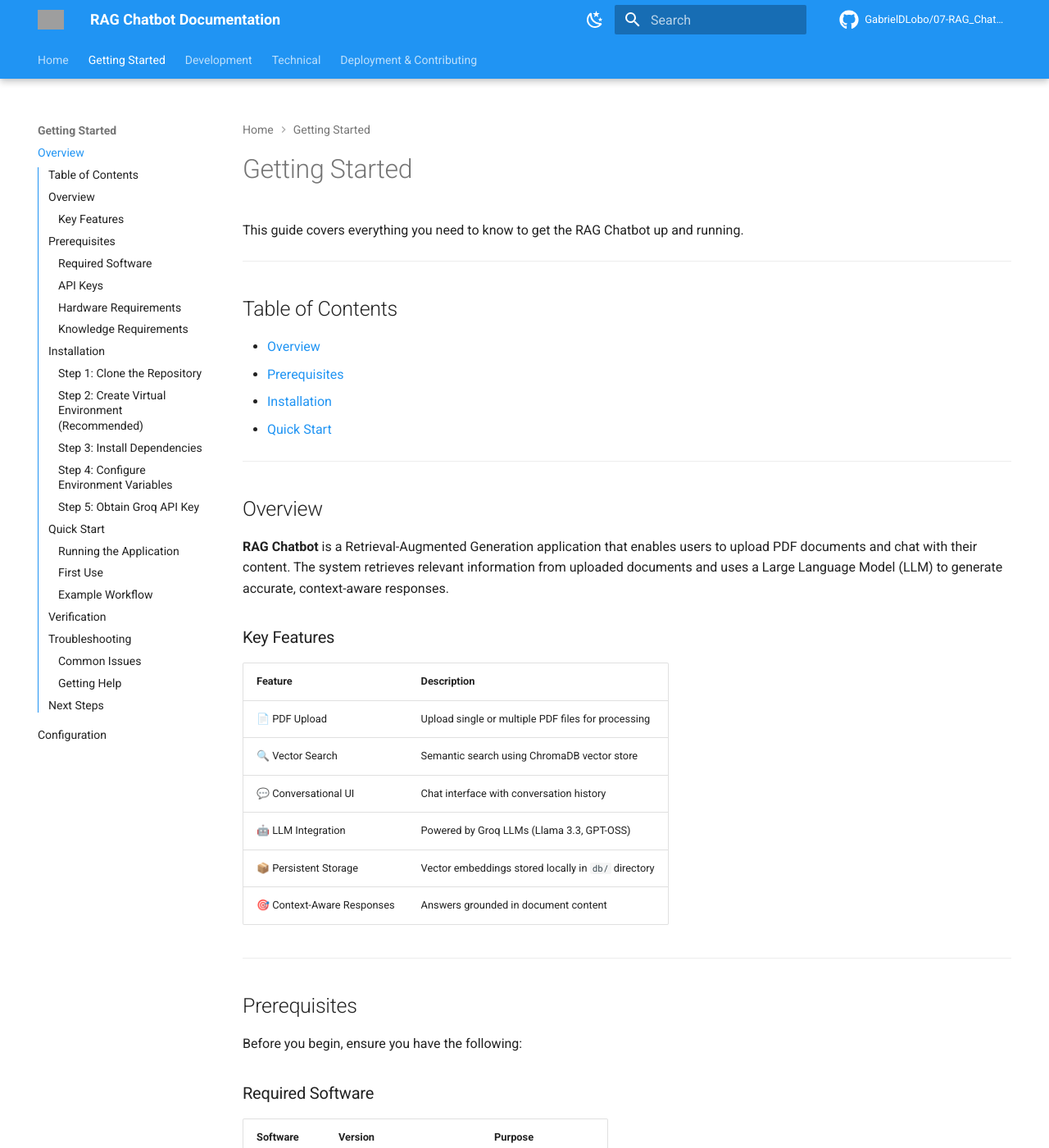
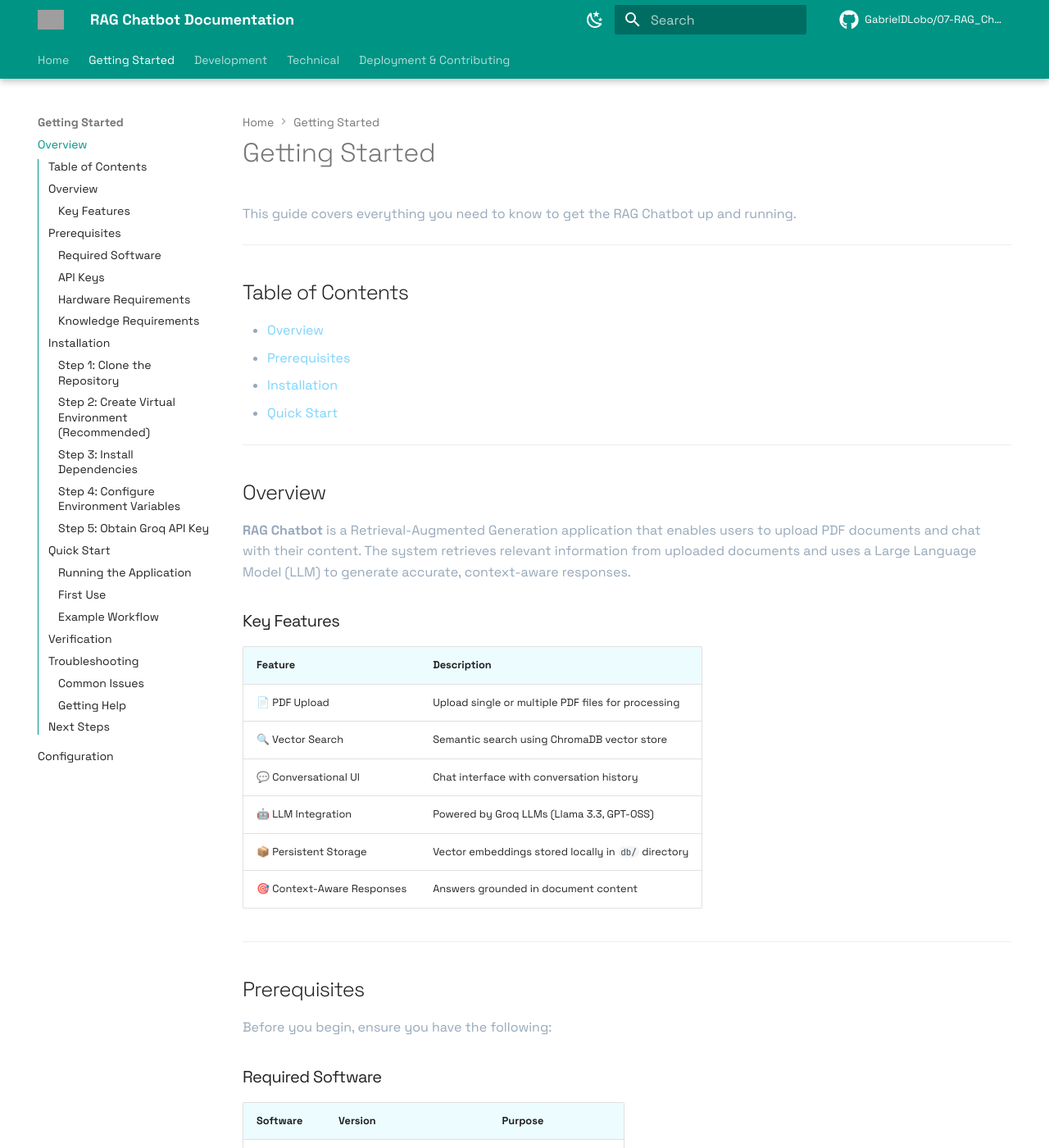
Before and after one commit to GabrielDLobo/07-RAG_Chatbot, an MkDocs documentation site: the page built from docs/getting-started.md, in a window 1280 px wide and 1400 px high. Shown: the whole window at 82% size. Built offline with MkDocs 1.6.1 and Material for MkDocs 9.7.7, drawn with Linux system fonts in a browser that asks for light colours; comment, search, counter and statistics services are not loaded; grey boxes are pictures that could not be loaded.

Commit message:
commit update docs

```diff
--- /dev/null
+++ b/docs/javascripts/extra.js
@@ -0,0 +1,10 @@
+window.addEventListener('DOMContentLoaded', () => {
+  const externalLinks = document.querySelectorAll('a[href^="http"]');
+
+  externalLinks.forEach((link) => {
+    if (!link.hasAttribute('target')) {
+      link.setAttribute('target', '_blank');
+      link.setAttribute('rel', 'noopener noreferrer');
+    }
+  });
+});
--- /dev/null
+++ b/docs/stylesheets/extra.css
@@ -0,0 +1,211 @@
+:root {
+  --rag-bg-start: #06131f;
+  --rag-bg-end: #0f1f2e;
+  --rag-surface: rgba(10, 20, 31, 0.72);
+  --rag-surface-strong: rgba(12, 28, 41, 0.92);
+  --rag-border: rgba(148, 163, 184, 0.18);
+  --rag-accent: #22d3ee;
+  --rag-accent-strong: #34d399;
+  --rag-text: #e5eef7;
+  --rag-muted: #96a8ba;
+}
+
+[data-md-color-scheme="slate"] body,
+[data-md-color-scheme="default"] body {
+  background:
+    radial-gradient(circle at top left, rgba(34, 211, 238, 0.18), transparent 34%),
+    radial-gradient(circle at top right, rgba(52, 211, 153, 0.12), transparent 28%),
+    linear-gradient(160deg, var(--rag-bg-start), var(--rag-bg-end));
+}
+
+.md-main__inner {
+  margin-top: 1rem;
+}
+
+.md-content__inner {
+  padding-top: 0;
+}
+
+.hero-shell {
+  padding: 2rem;
+  margin-bottom: 2rem;
+  border: 1px solid var(--rag-border);
+  border-radius: 1.5rem;
+  background:
+    linear-gradient(135deg, rgba(15, 23, 42, 0.95), rgba(8, 17, 26, 0.88)),
+    radial-gradient(circle at top right, rgba(34, 211, 238, 0.18), transparent 24%);
+  box-shadow: 0 20px 60px rgba(2, 6, 23, 0.28);
+}
+
+.hero-badge {
+  display: inline-flex;
+  align-items: center;
+  gap: 0.5rem;
+  margin-bottom: 1rem;
+  padding: 0.35rem 0.75rem;
+  border-radius: 999px;
+  background: rgba(34, 211, 238, 0.12);
+  color: var(--rag-accent);
+  font-size: 0.78rem;
+  font-weight: 700;
+  letter-spacing: 0.08em;
+  text-transform: uppercase;
+}
+
+.hero-shell h1 {
+  margin: 0;
+  font-size: clamp(2.4rem, 5vw, 4.4rem);
+  line-height: 0.96;
+  letter-spacing: -0.05em;
+}
+
+.hero-lead {
+  max-width: 60rem;
+  margin: 1rem 0 0;
+  color: var(--rag-text);
+  font-size: 1.05rem;
+  line-height: 1.8;
+}
+
+.hero-actions {
+  display: flex;
+  flex-wrap: wrap;
+  gap: 0.75rem;
+  margin-top: 1.5rem;
+}
+
+.hero-actions .md-button {
+  border-radius: 999px;
+  border: 1px solid var(--rag-border);
+  background: rgba(255, 255, 255, 0.03);
+  color: var(--rag-text);
+}
+
+.hero-actions .md-button--primary {
+  background: linear-gradient(135deg, var(--rag-accent), var(--rag-accent-strong));
+  color: #05202a;
+  border-color: transparent;
+}
+
+.hero-metrics,
+.doc-grid,
+.feature-grid {
+  display: grid;
+  gap: 1rem;
+  margin-top: 1.5rem;
+}
+
+.hero-metrics {
+  grid-template-columns: repeat(auto-fit, minmax(180px, 1fr));
+}
+
+.metric-card,
+.feature-card,
+.doc-card {
+  border: 1px solid var(--rag-border);
+  border-radius: 1.15rem;
+  background: var(--rag-surface);
+  backdrop-filter: blur(14px);
+}
+
+.metric-card {
+  padding: 1rem 1.1rem;
+}
+
+.metric-card .metric-label,
+.doc-card-eyebrow {
+  display: inline-flex;
+  align-items: center;
+  margin-bottom: 0.4rem;
+  color: var(--rag-accent);
+  font-size: 0.72rem;
+  font-weight: 700;
+  letter-spacing: 0.12em;
+  text-transform: uppercase;
+}
+
+.metric-card strong,
+.feature-card h3,
+.doc-card h3 {
+  color: var(--rag-text);
+}
+
+.metric-card p,
+.feature-card p,
+.doc-card p,
+.md-typeset p,
+.md-typeset li {
+  color: var(--rag-muted);
+}
+
+.doc-grid {
+  grid-template-columns: repeat(auto-fit, minmax(220px, 1fr));
+}
+
+.doc-card {
+  display: block;
+  padding: 1.1rem;
+  color: inherit;
+  text-decoration: none;
+  transition: transform 180ms ease, border-color 180ms ease, box-shadow 180ms ease;
+}
+
+.doc-card:hover {
+  transform: translateY(-3px);
+  border-color: rgba(34, 211, 238, 0.45);
+  box-shadow: 0 18px 40px rgba(2, 6, 23, 0.24);
+}
+
+.feature-grid {
+  grid-template-columns: repeat(auto-fit, minmax(230px, 1fr));
+}
+
+.feature-card {
+  padding: 1.2rem;
+}
+
+.feature-card h3,
+.doc-card h3 {
+  margin-top: 0.2rem;
+  margin-bottom: 0.5rem;
+}
+
+.md-typeset table {
+  border: 1px solid var(--rag-border);
+  border-radius: 0.9rem;
+  overflow: hidden;
+  background: rgba(8, 15, 24, 0.65);
+}
+
+.md-typeset table th {
+  background: rgba(34, 211, 238, 0.08);
+}
+
+.md-typeset table td,
+.md-typeset table th {
+  border-color: rgba(148, 163, 184, 0.12);
+}
+
+.md-typeset code,
+.md-typeset pre > code {
+  border-radius: 0.6rem;
+}
+
+.md-typeset a {
+  color: #7dd3fc;
+}
+
+.md-typeset h2,
+.md-typeset h3 {
+  letter-spacing: -0.03em;
+}
+
+@media screen and (max-width: 767px) {
+  .hero-shell {
+    padding: 1.25rem;
+  }
+
+  .hero-shell h1 {
+    font-size: 2.2rem;
+  }
+}
--- a/mkdocs.yml
+++ b/mkdocs.yml
@@ -13,20 +13,20 @@
   favicon: images/favicon.png
   palette:
     - scheme: default
-      primary: blue
-      accent: light blue
+      primary: teal
+      accent: cyan
       toggle:
         icon: material/weather-night
         name: Switch to dark mode
     - scheme: slate
-      primary: blue
-      accent: light blue
+      primary: teal
+      accent: cyan
       toggle:
         icon: material/weather-sunny
         name: Switch to light mode
   font:
-    text: Roboto
-    code: Roboto Mono
+    text: Space Grotesk
+    code: JetBrains Mono
   icon:
     repo: fontawesome/brands/github
     admonition:
```
Also changed, not shown: docs/index.md (+107 -71 lines).
